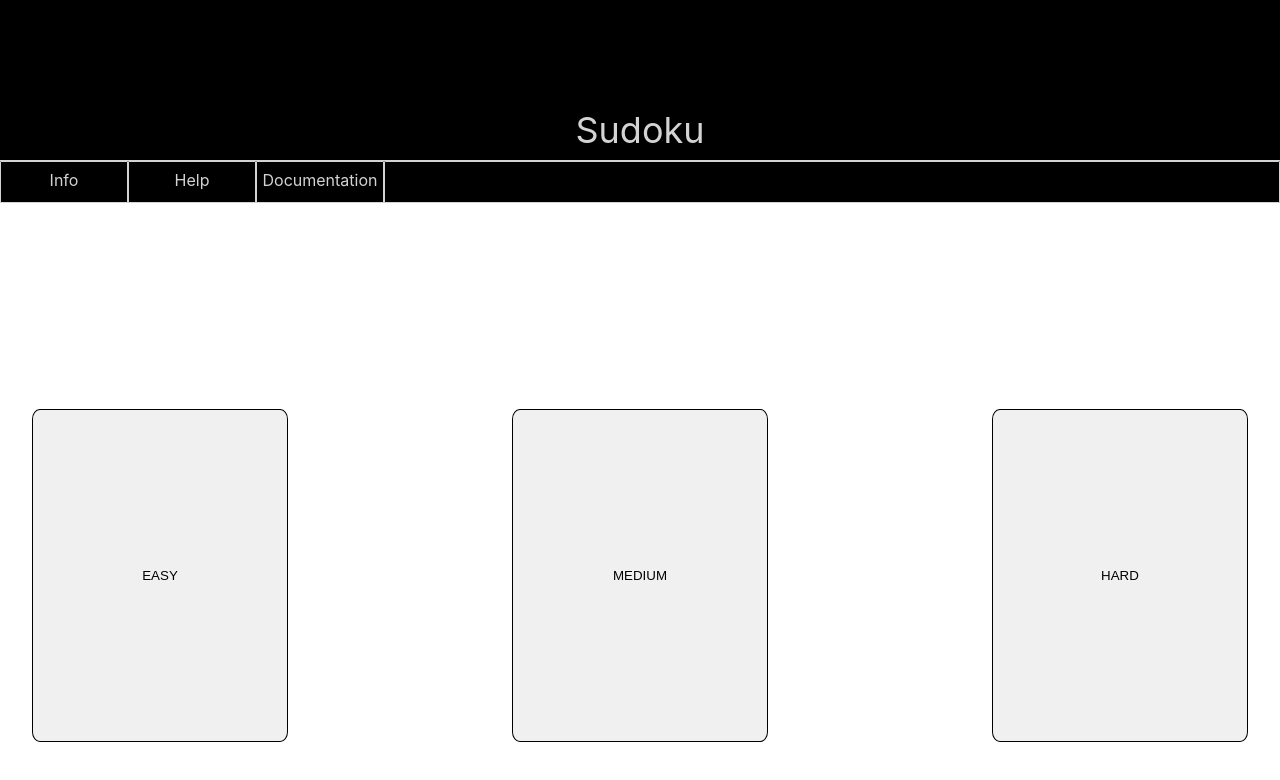
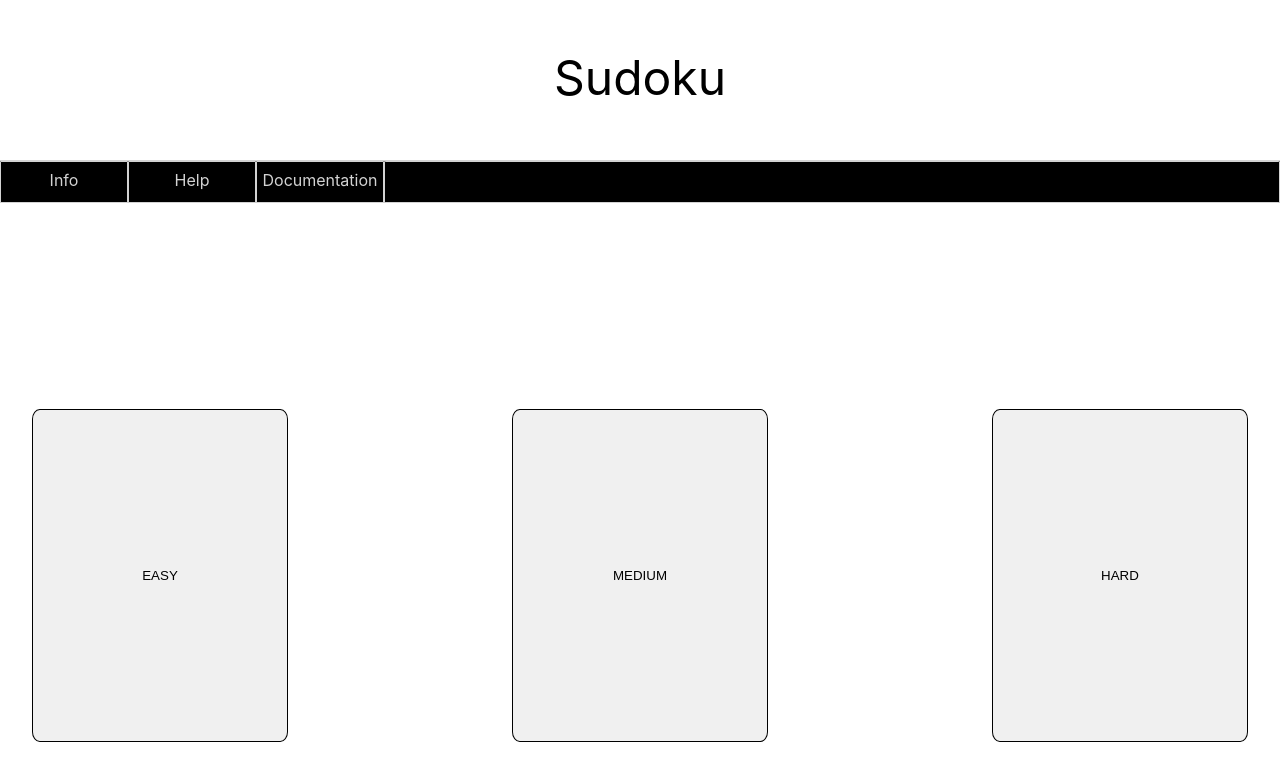
Before and after one commit to ShaneClancy/sudoku, a React app: page / in a window 1280 px wide. Built offline with nearby package versions, Linux system fonts and the light colour scheme.

Commit message:
restyled title

```diff
--- a/src/index.css
+++ b/src/index.css
@@ -13,7 +13,6 @@
     display: grid;
     grid-template-columns: 100%;
     text-align: center;
-    background-color: black;
 }
 
 .nav {
@@ -66,9 +65,9 @@ a:link {
 
 .title {
     font-family: -apple-system, BlinkMacSystemFont, 'Segoe UI', Roboto, Oxygen, Ubuntu, Cantarell, 'Open Sans', 'Helvetica Neue', sans-serif;
-    font-size: 36px;
-    color: lightgray;
-    padding-top: 3em;
+    font-size: 48px;
+    color: black;
+    padding-top: 1em;
     width: 100%;
     display: inline-block;
 }
```
